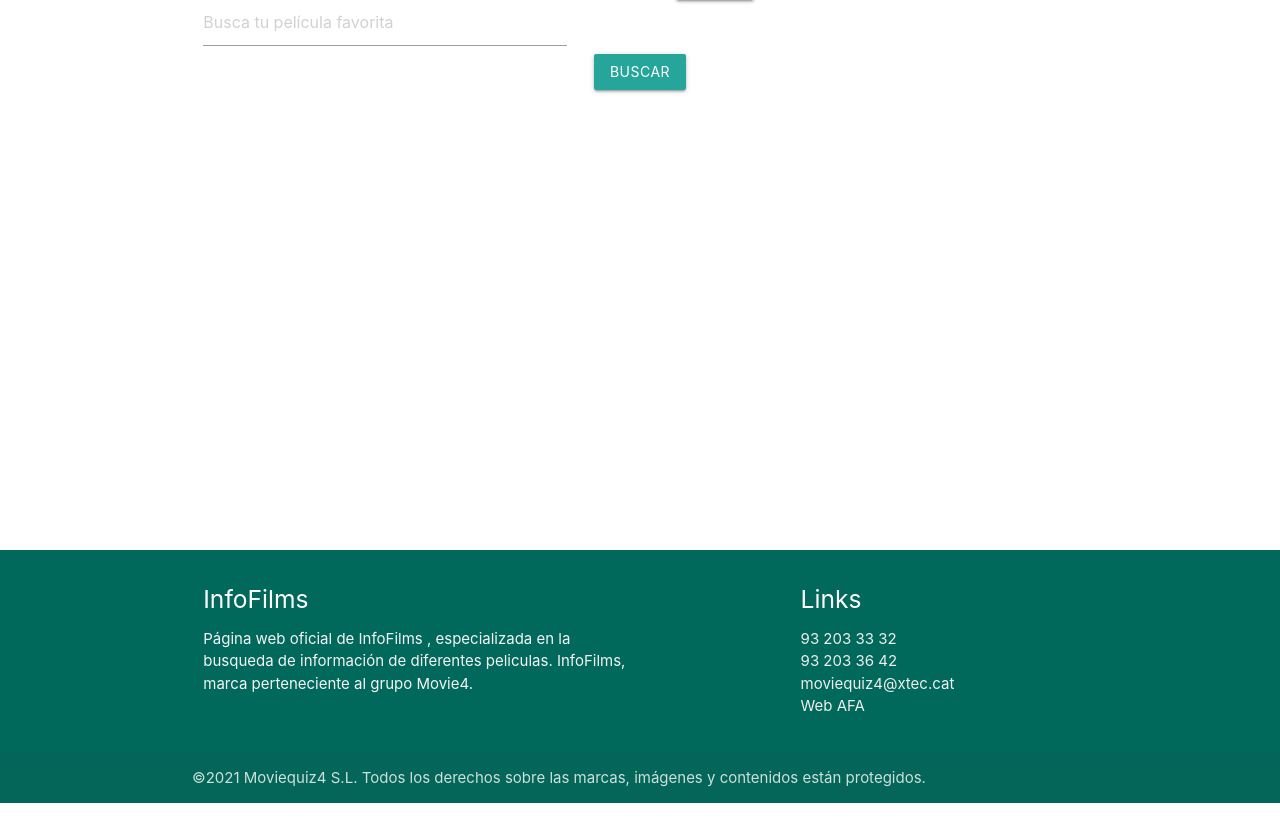
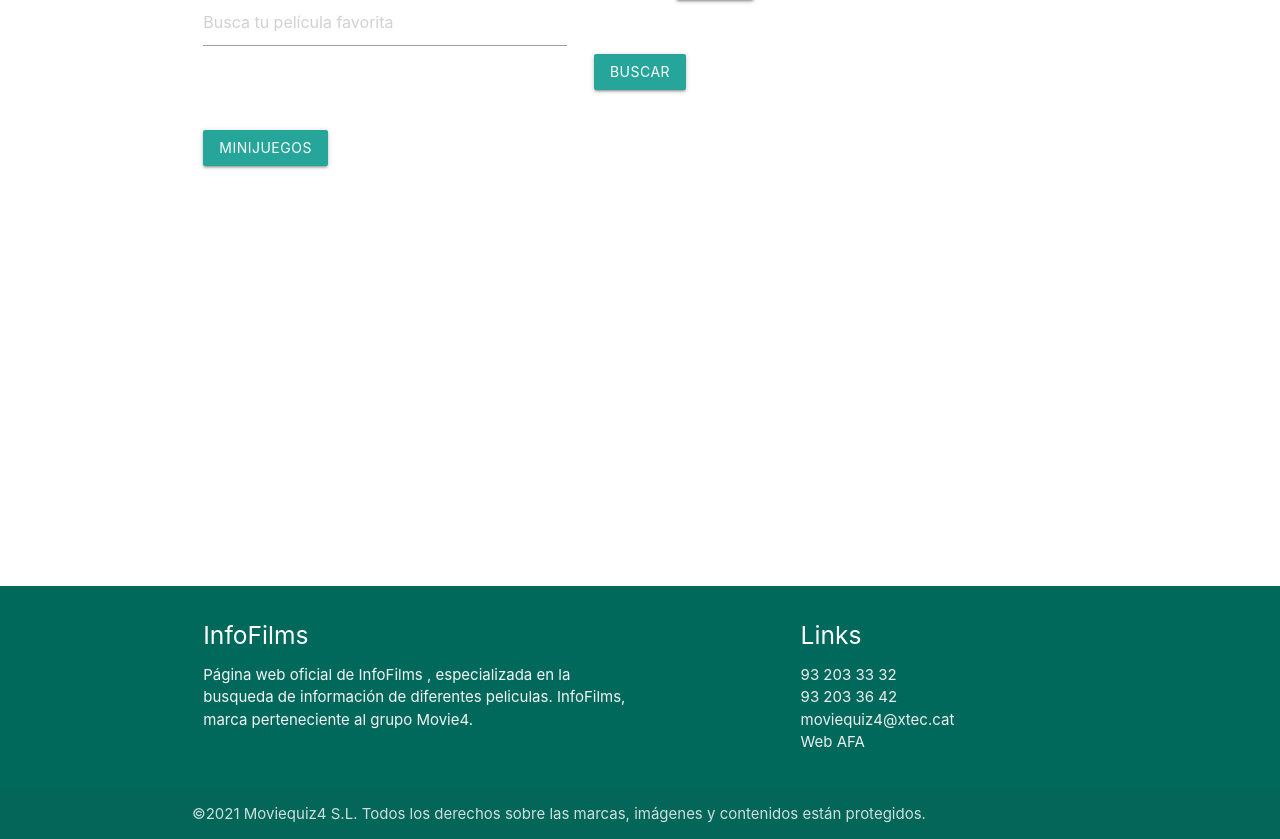
Before and after one commit to inspedralbes/moviequiz-grup-4, a PHP site: page / in a window 1280 px wide. Shown: the part 187-1026 px from the top of the page. Before the commit the page ends 990 px from the top, so only its background shows below. Run offline with PHP 8.4, Linux system fonts and the light colour scheme.

Commit message:
Falta juego

```diff
--- a/back/mvc/valores.php
+++ b/back/mvc/valores.php
@@ -63,7 +63,7 @@
         if (!empty($id_user)) {
             $this->query = "SELECT *
                     FROM valoracion
-                    WHERE id_user = '$id_user'";
+                    WHERE id_user = '$id_user' AND favorito = 1";
             $this->get_results_from_query();
         }
         if (count($this->rows)==1) {
--- a/index.html
+++ b/index.html
@@ -56,7 +56,7 @@
                 <div class="row center">
                     <div id="peliculas"></div>
                 </div>
-                <div id="juegos" class="noactiva">
+                <div id="juegos">
                     <a class="waves-effect waves-light btn modal-trigger" href="#modal1" id="minijuegos">Minijuegos</a>
                     <div id="modal1" class="modal modal-fixed-footer">
                         <div class="modal-content" id="juego">
@@ -68,8 +68,7 @@
                 </div>
             </div>
         </div>
-        <div id="index-cont">
-            <div class="carousel"></div>
+        <div class="carousel" id="portada">
         </div>
     </div>
     <footer class="page-footer teal darken-3">
@@ -100,14 +99,14 @@
     <script src="https://ajax.googleapis.com/ajax/libs/jquery/3.6.0/jquery.min.js"></script>
     <script src="./web/js/index.js"></script>
     <script>
-        document.addEventListener('DOMContentLoaded', function() {
-            var modal1 = document.querySelectorAll('.modal');
-            var instances = M.Modal.init(modal1, {});
-        });
         document.addEventListener('DOMContentLoaded',function(){
             var img = document.querySelectorAll(".carousel");
             var instances = M.Carousel.init(img);
         });
+        /*document.addEventListener('DOMContentLoaded', function() {
+            var modal1 = document.querySelectorAll('.modal');
+            var instances = M.Modal.init(modal1, {});
+        });*/
     </script>
 </body>
 </html>
--- a/web/js/index.js
+++ b/web/js/index.js
@@ -3,9 +3,9 @@
 }).then(function(data) {
     let pelis = "";
     for(let i = 0; i < data.peliculasIndex.length; i++){
-        pelis += `<a class="carousel-item" href="#!"><img src="${data.peliculasIndex[i].Poster}" height="400px"></a>`;
+        pelis += `<a class="carousel-item" href="#${i}!"><img src="${data.peliculasIndex[i].Poster}" height="400px"></a>`;
     }
-    document.getElementById("index-cont").innerHTML=pelis;
+    document.getElementById("portada").innerHTML=pelis;
 });
 
 document.getElementById("botonLogin").addEventListener('click', function(){
@@ -34,8 +34,6 @@
                 document.getElementById("login").classList.add("noactiva");
                 document.getElementById("info-usuari").classList.add("activa");
                 document.getElementById("info-usuari").classList.remove("noactiva");
-                document.getElementById("juegos").classList.add("activa");
-                document.getElementById("juegos").classList.remove("noactiva");
                 htmlstr = "";
                 htmlstr += `<h5>Bienvenido de nuevo ${data.nombre} ${data.apellido}</h5>`;
                 document.getElementById("inicio").innerHTML = htmlstr;
@@ -141,7 +139,7 @@
                                     <label for="comentario">Comentario</label>
                                 </div>
                                 <button num="${i}" id="btn-guardar" class="guardar btn waves-effect waves-light"> Guardar </button>
-                                <!--<div id="divError" class="divError"><label class="error"><span style="font-size: 20px"> ! </span>Debes de iniciar sesión para poder hacer una valoración</label></div>-->
+                                <div id="divError" class="divError"><label class="error"><span style="font-size: 20px"> ! </span>Debes de iniciar sesión para poder hacer una valoración</label></div>
                             </div>
                             <div class="modal-footer">
                                 <a href="#!" class="btn modal-close red"><i class="material-icons">close</i></a>
```
Also changed, not shown: back/mvc/peliculas_valoracion.php (+3 -6 lines).
